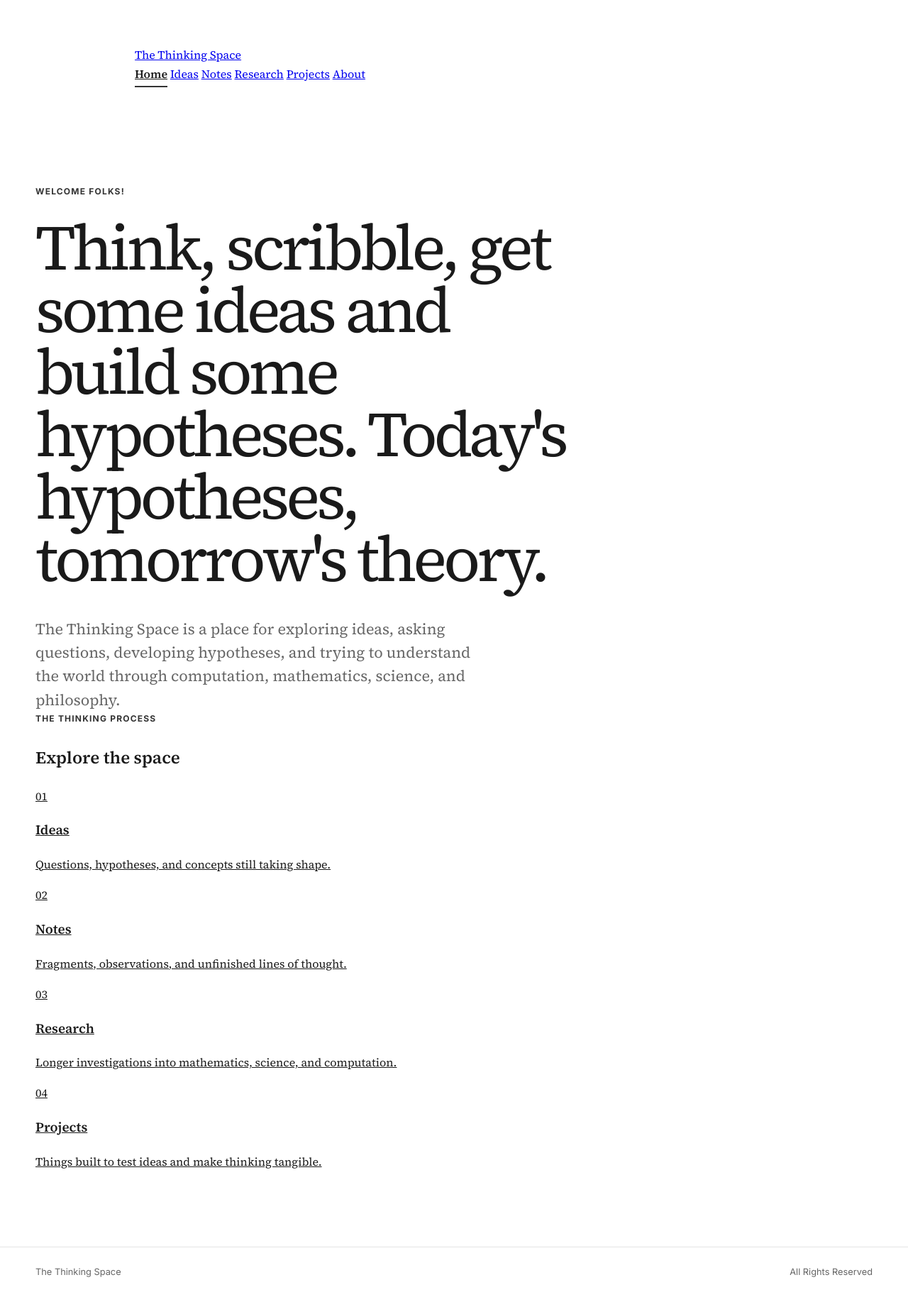
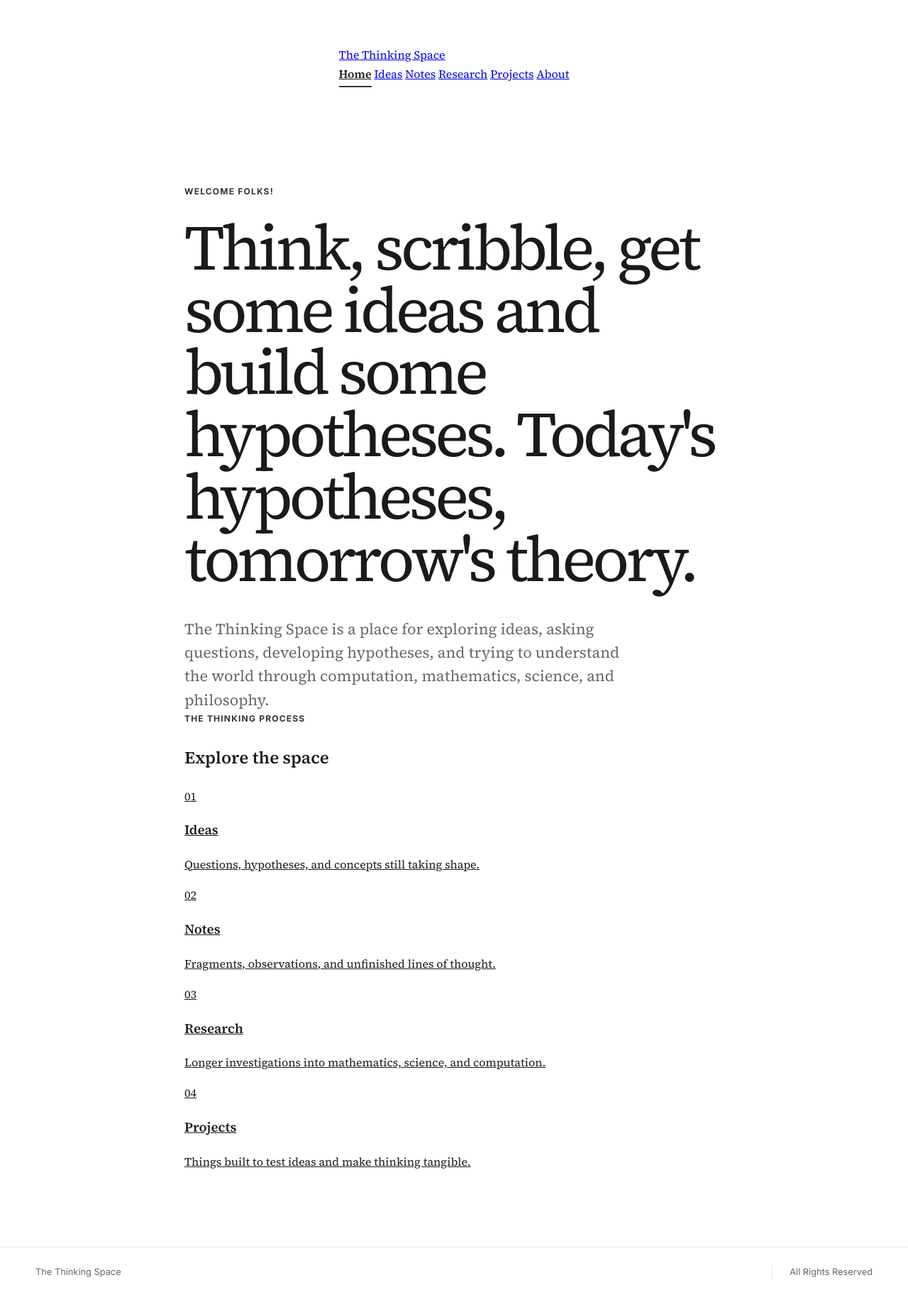
Before and after one commit to NHHimmel/NHH.github.io, a Jekyll site: the page built from index.html, in a window 1280 px wide. Shown: the whole page at 71% size. Built offline with Jekyll 4.4.1, drawn with Linux system fonts in a browser that asks for light colours.

Commit message:
Enhance layout with flexbox and responsive styles
Added min-height and flex properties to body and main elements for improved layout. Adjusted site footer styles for better responsiveness.

```diff
--- a/assets/css/style.css
+++ b/assets/css/style.css
@@ -24,12 +24,16 @@
 {
     box-sizing: border-box;
 }
-
 html {
+    min-height: 100%;
     font-size: 16px;
 }
 
 body {
+    min-height: 100vh;
+    display: flex;
+    flex-direction: column;
+
     margin: 0;
     background: var(--background);
     color: var(--text);
@@ -37,6 +41,13 @@ body {
     line-height: 1.7;
 }
 
+main {
+    flex: 1;
+
+    max-width: 900px;
+    margin: 0 auto;
+    padding: 2rem 1.5rem 5rem;
+}
 
 /* ---------- Header ---------- */
 
@@ -262,6 +273,7 @@ pre {
 /* ---------- Footer ---------- */
 
 .site-footer {
+    margin-top: auto;
     border-top: 1px solid var(--border);
 }
 
@@ -278,16 +290,19 @@ pre {
 }
 
 @media (max-width: 600px) {
-    .site-footer__inner {
-        display: block;
-        padding: 22px 20px;
+    .site-footer__inner span + span {
+        padding-left: 0;
+        border-left: none;
+        margin-top: 8px;
     }
+}
 
     .site-footer__inner span {
         display: block;
     }
 
     .site-footer__inner span + span {
-        margin-top: 8px;
-    }
+       padding-left: 24px;
+       border-left: 1px solid var(--border);
+   }
 }
```
